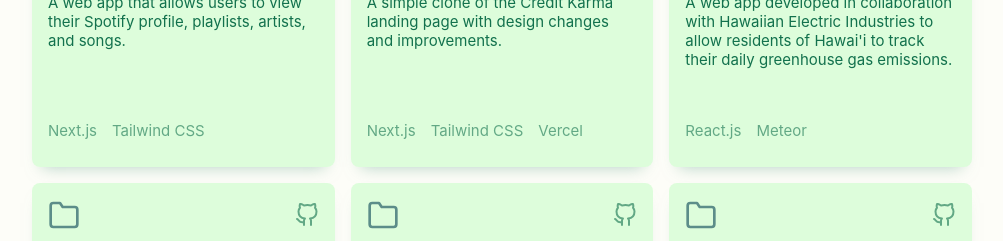
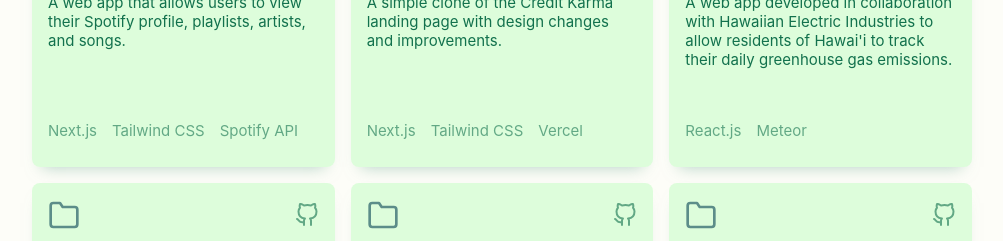
Before and after one commit to jackiewong99/portfolio_v2, a React (Create React App) app: page / in a window 1280 px wide. Shown: the part 2080-2321 px from the top of the page, without its empty margins (138-1141 px from the left). Built offline with nearby package versions, Linux system fonts and the light colour scheme.

Commit message:
Update project list item.
- Remove "Web" from "Spotify Web API" for Spotify Profile project in project list.

```diff
--- a/src/Components/Projects/project_list.js
+++ b/src/Components/Projects/project_list.js
@@ -4,7 +4,7 @@ export const projectList = [
     description: `A web app that allows users to view their Spotify profile, playlists, artists, and songs.`,
     website: ``,
     github_repo: `https://github.com/jackiewong99/spotify-profile`,
-    tech_list: ['Next.js', 'Tailwind CSS', 'Spotify Web API', 'NextAuth'],
+    tech_list: ['Next.js', 'Tailwind CSS', 'Spotify API', 'NextAuth'],
   },
   {
     title: 'Credit Karma Clone',
```
